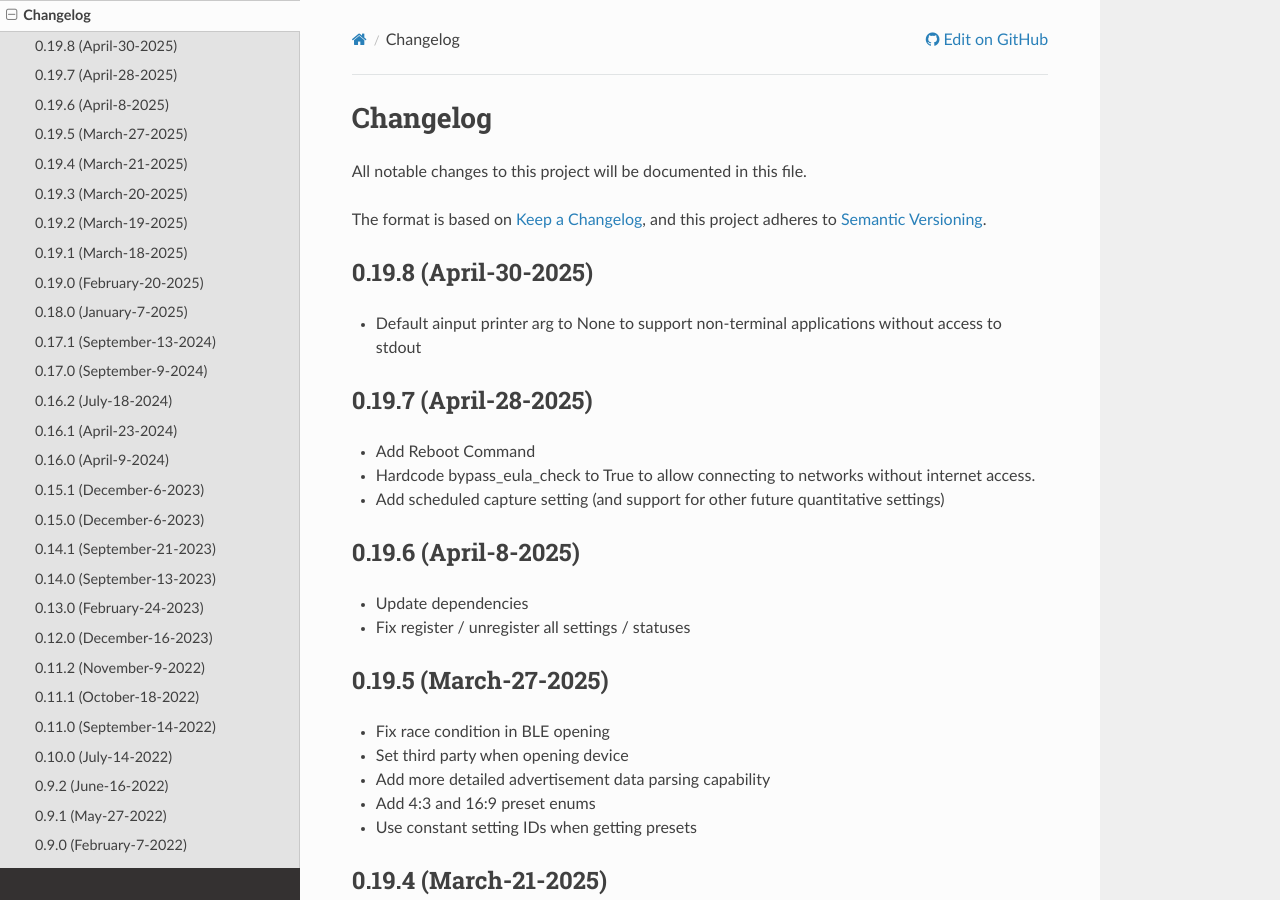
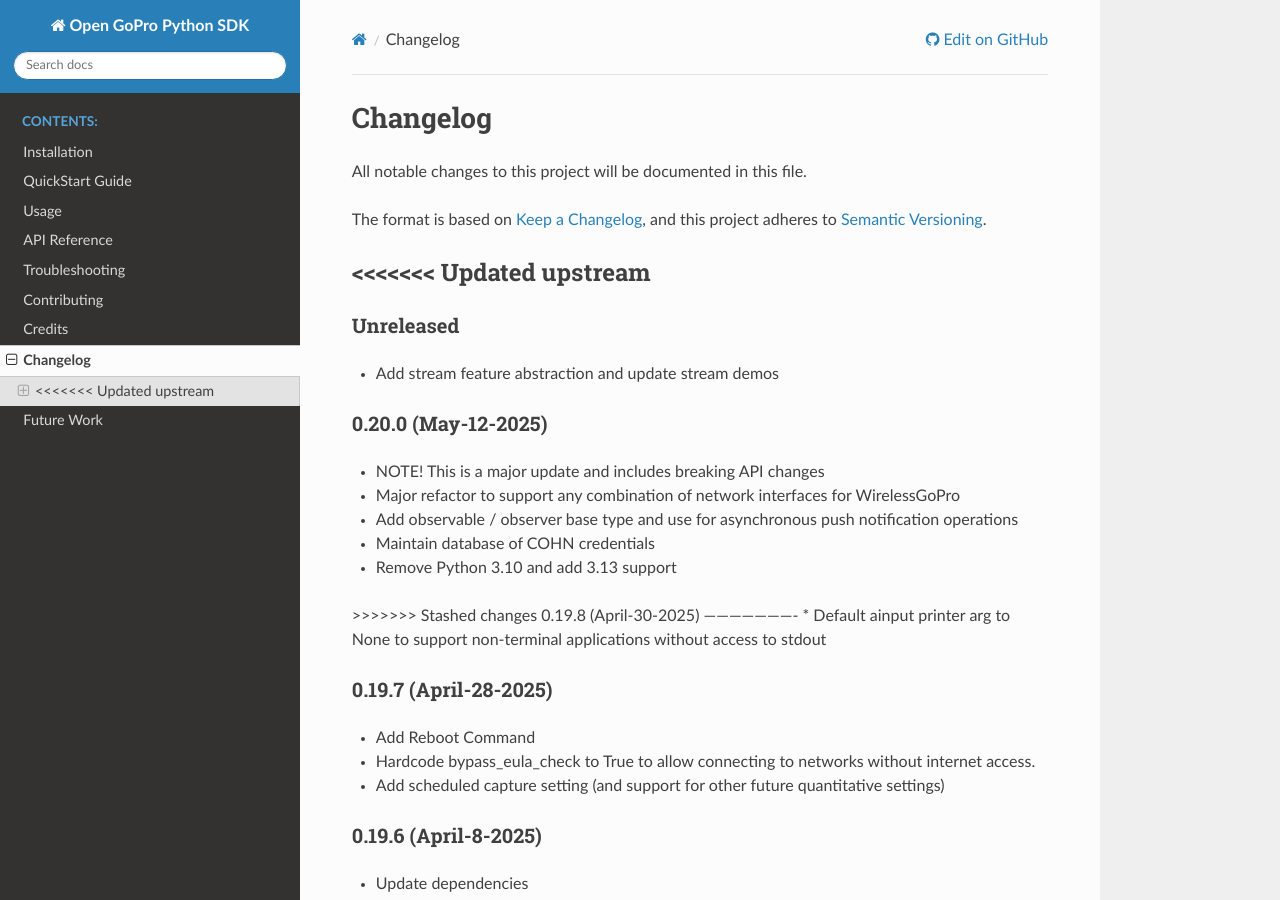
Before and after one commit to gopro/OpenGoPro, a Sphinx documentation site: the page built from demos/python/sdk_wireless_camera_control/docs/changelog.rst, in a window 1280 px wide and 900 px high. Built offline with Sphinx 7.4.7 and the Read the Docs theme 3.1.0, drawn with Linux system fonts in a browser that asks for light colours; the version number could not be read and is left out.

Commit message:
Update changelog and packaging dependency

```diff
--- a/demos/python/sdk_wireless_camera_control/docs/changelog.rst
+++ b/demos/python/sdk_wireless_camera_control/docs/changelog.rst
@@ -9,6 +9,21 @@ All notable changes to this project will be documented in this file.
 The format is based on `Keep a Changelog <https://keepachangelog.com/en/1.0.0/>`_,
 and this project adheres to `Semantic Versioning <https://semver.org/spec/v2.0.0.html>`_.
 
+<<<<<<< Updated upstream
+=======
+Unreleased
+----------
+* Add stream feature abstraction and update stream demos
+
+0.20.0 (May-12-2025)
+--------------------
+* NOTE! This is a major update and includes breaking API changes
+* Major refactor to support any combination of network interfaces for WirelessGoPro
+* Add observable / observer base type and use for asynchronous push notification operations
+* Maintain database of COHN credentials
+* Remove Python 3.10 and add 3.13 support
+
+>>>>>>> Stashed changes
 0.19.8 (April-30-2025)
 ----------------------
 * Default ainput printer arg to None to support non-terminal applications without access to stdout
```
Also changed, not shown: 1 other file.
